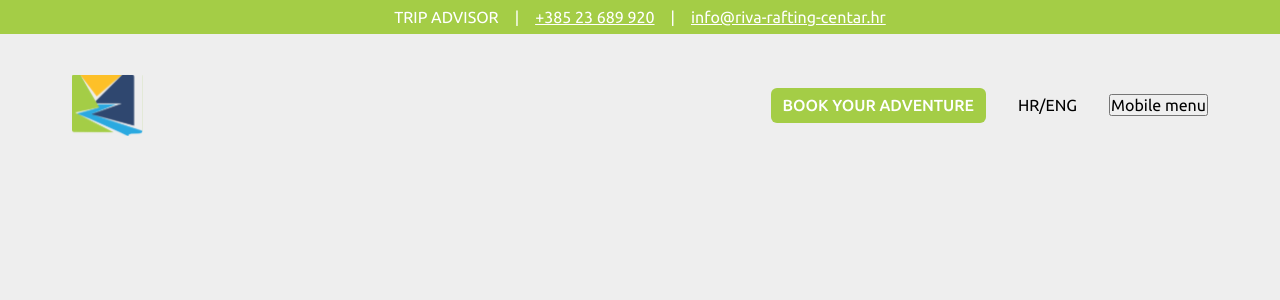
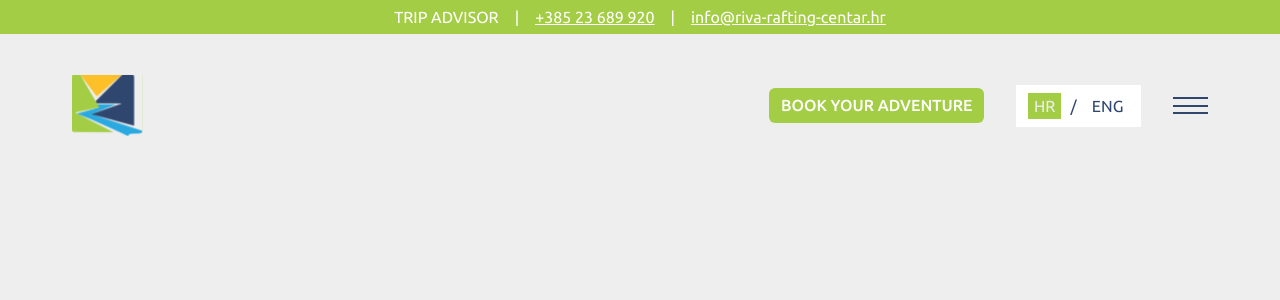
Before and after one commit to sutra-rudi/riva-rafting-web, a Next.js app: page / in a window 1280 px wide. Shown: the top 300 px of the page. Built offline with nearby package versions, Linux system fonts and the light colour scheme.

Commit message:
finish header for now

```diff
--- a/src/app/components/AppHeader.tsx
+++ b/src/app/components/AppHeader.tsx
@@ -55,7 +55,11 @@ const AppHeader = () => {
         <div className={styles.navInnerParent}>
           <AppButton isNav content='BOOK YOUR ADVENTURE' />
           <LanguageSwitch />
-          <button className={styles.mobileButtonTemp}>Mobile menu</button>
+          <div className={styles.mobileButtonTemp}>
+            <div className=''></div>
+            <div className=''></div>
+            <div className=''></div>
+          </div>
         </div>
       </div>
     </nav>
--- a/src/app/components/LanguageSwitch.tsx
+++ b/src/app/components/LanguageSwitch.tsx
@@ -1,11 +1,35 @@
+'use client';
+
 import React from 'react';
 import styles from '../styles/langSwitcher.module.scss';
 const LanguageSwitch = () => {
+  const [isActiveLang, setIsActiveLang] = React.useState<Record<string, boolean>>({
+    croatianLang: true,
+    englishLang: false,
+  });
+
+  const handleLangSwitch = (languageStr: string) =>
+    setIsActiveLang((prev) => {
+      const newState = Object.fromEntries(Object.keys(prev).map((key) => [key, false]));
+      newState[languageStr] = true;
+      return newState;
+    });
+
   return (
     <div className={styles.langSwitcherParent}>
-      <div className=''>HR</div>
-      <div className=''>/</div>
-      <div className=''>ENG</div>
+      <div
+        onClick={() => handleLangSwitch('croatianLang')}
+        className={`${isActiveLang.croatianLang ? `${styles.croa} ${styles.active}` : `${styles.croa}`} `}
+      >
+        HR
+      </div>
+      <div className={styles.separator}>/</div>
+      <div
+        onClick={() => handleLangSwitch('englishLang')}
+        className={`${isActiveLang.englishLang ? `${styles.engl} ${styles.active}` : `${styles.engl}`} `}
+      >
+        ENG
+      </div>
     </div>
   );
 };
--- a/src/app/styles/appHeader.module.scss
+++ b/src/app/styles/appHeader.module.scss
@@ -26,11 +26,28 @@
 
   @media screen and (max-width: $phones) {
     font-size: 0.8em;
+
+    &:first-child span {
+      display: none;
+    }
   }
 
   a {
     color: #fff;
     padding: 0.5em 0;
+  }
+}
+
+.mobileButtonTemp {
+  display: grid;
+  grid-template-columns: repeat(1, 1fr);
+  gap: 0.35em;
+
+  div {
+    width: 35px;
+    height: 2px;
+    display: block;
+    background: $plavaGlavna;
   }
 }
 
--- a/src/app/styles/langSwitcher.module.scss
+++ b/src/app/styles/langSwitcher.module.scss
@@ -2,8 +2,34 @@
 
 .langSwitcherParent {
   display: flex;
+  gap: 0.25em;
+  color: $plavaGlavna;
+  background: #fff;
+  padding: 0.5em 0.75em;
+  font-weight: normal;
+  cursor: pointer;
+  transition: all 350ms ease;
 
   @media screen and (max-width: $smPhones) {
     display: none;
   }
+
+  .active {
+    background: $zelenaGlavna;
+    color: $svijetloSiva;
+  }
+
+  .croa,
+  .engl {
+    transition: all 250ms ease;
+    padding: 0.25em 0.35em;
+
+    &:hover {
+      color: $zelenaGlavna;
+    }
+  }
+
+  .separator {
+    padding: 0.25em 0.35em;
+  }
 }
```
